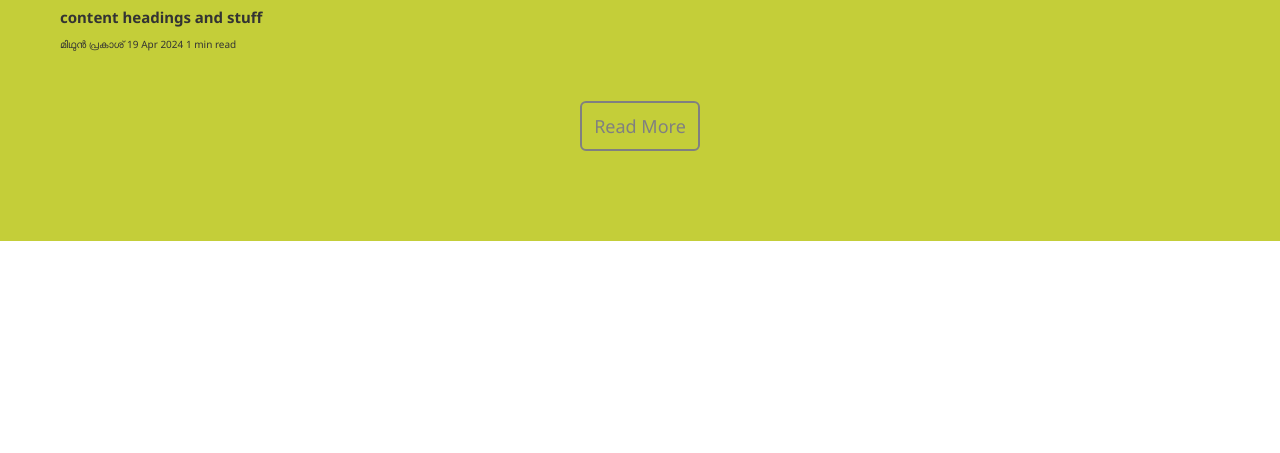
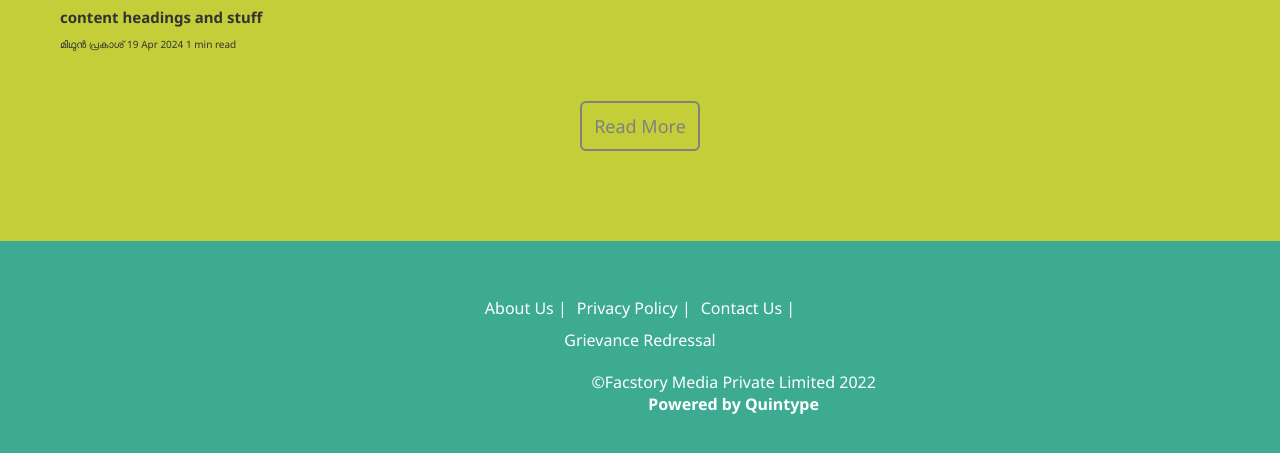
Before and after one commit to Arjunliljo/TheNewsApp, a website built with Vite: page index.html in a window 1280 px wide. Shown: the part 2185-2638 px from the top of the page. Built offline with nearby package versions, Linux system fonts and the light colour scheme; no server answers.

Commit message:
finished the clone of the Cue website - Assignment

```diff
--- a/Css/base.css
+++ b/Css/base.css
@@ -14,5 +14,4 @@ body {
   color: #333;
   margin: 0;
   padding: 0;
-  padding-bottom: 10rem;
 }
--- a/Css/index.css
+++ b/Css/index.css
@@ -131,3 +131,26 @@ h2 {
 .contents .sub-contents .image-box {
   height: 25rem;
 }
+footer ul {
+  list-style: none;
+  display: flex;
+
+  padding: 0 5rem;
+  align-items: center;
+  justify-content: center;
+  gap: 1rem;
+  flex-wrap: wrap;
+  text-align: center;
+}
+footer ul li:last-child {
+  flex-basis: 100%;
+}
+footer .copyright {
+  text-align: center;
+  padding: 2rem 5rem;
+}
+footer .footer-logo {
+  margin: 0 5rem;
+  width: 10rem;
+  display: none;
+}
--- a/Css/layout.css
+++ b/Css/layout.css
@@ -25,7 +25,7 @@ header {
   margin-top: 3rem;
 }
 #section2 {
-  margin: 10rem 0;
+  margin-top: 10rem;
   background-color: rgb(196, 206, 57);
   padding: 6rem 0;
 }
@@ -33,3 +33,14 @@ header {
   background-color: transparent;
   box-shadow: none;
 }
+footer {
+  font-size: 1.6rem;
+  background-color: var(--primery-color);
+  color: white;
+  height: 25rem;
+  display: flex;
+  flex-direction: column;
+  align-items: center;
+  gap: 5rem;
+  justify-content: center;
+}
--- a/Css/mediaQuories.css
+++ b/Css/mediaQuories.css
@@ -25,4 +25,22 @@
   #section2 .contents {
     flex-direction: row;
   }
+  footer {
+    justify-content: space-between;
+    flex-direction: row;
+  }
+  footer ul li:last-child {
+    text-wrap: nowrap;
+    flex-basis: 0%;
+    align-self: center;
+  }
+
+  footer .footer-logo {
+    display: block;
+  }
+  footer .footer-contents {
+    display: flex;
+    flex-direction: column;
+    align-items: flex-end;
+  }
 }
--- a/index.html
+++ b/index.html
@@ -200,7 +200,27 @@
       </section>
     </main>
 
-    <footer></footer>
+    <footer>
+      <div class="footer-logo">
+        <img
+          src="https://images.assettype.com/thecue/2019-05/dac0fb2f-a261-4a22-946f-ca1c22a6cfad/logo_2_x_3x.png"
+          alt="footer-logo"
+          class="footer-logo"
+        />
+      </div>
+      <div class="footer-contents">
+        <ul class="footer-ul">
+          <li class="footer-ul-contents">About Us |</li>
+          <li class="footer-ul-contents">Privacy Policy |</li>
+          <li class="footer-ul-contents">Contact Us |</li>
+          <li class="footer-ul-contents">Grievance Redressal</li>
+        </ul>
+        <div class="copyright">
+          ©Facstory Media Private Limited 2022
+          <div><strong> Powered by Quintype</strong></div>
+        </div>
+      </div>
+    </footer>
 
     <!-- Your JavaScript can go here -->
     <script type="module" src="main.js"></script>
--- a/main.js
+++ b/main.js
@@ -73,10 +73,6 @@ async function collectData() {
 
 const treandingItems = document.querySelectorAll(".treanding-grid-contents");
 const treandingImg = document.querySelectorAll(".treanding-grid-contents img");
-const treandingH2 = document.querySelectorAll(".treanding-grid-contents h2");
-const treandingSpan = document.querySelectorAll(
-  ".treanding-grid-contents span"
-);
 
 async function renderContents(data) {
   let cur = 0;
```
